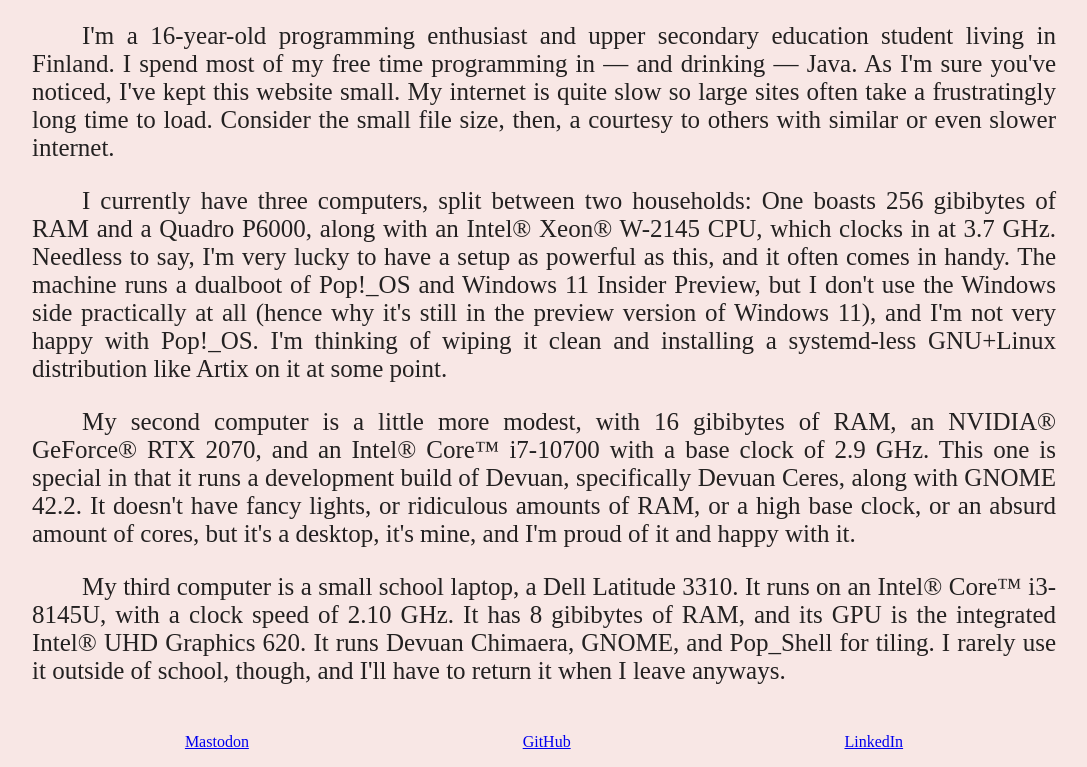
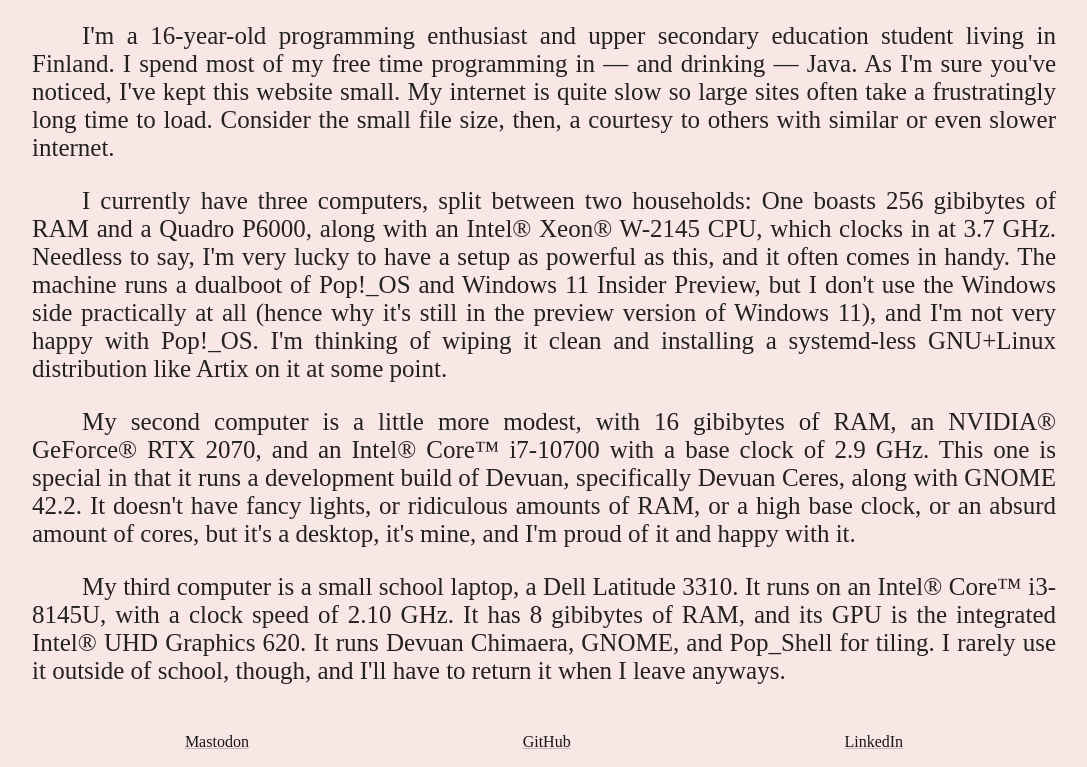
Before and after one commit to bluelhf/bluelhf.github.io, a website: page src/index.html in a window 1280 px wide. Shown: the part 89-856 px from the top of the page, without its empty margins (96-1183 px from the left). Drawn offline with Linux system fonts and the light colour scheme.

Commit message:
fix(page): link decolouring

```diff
--- a/src/index.html
+++ b/src/index.html
@@ -43,7 +43,16 @@
                 grid-template-rows: [header] 10% [content] min-content [footer] 1fr;
                 min-height: 100vh;
                 justify-items: stretch;
+            }
 
+            a {
+				text-decoration-color: rgba(1, 1, 1, 0.2);
+                color: inherit;
+                filter: brightness(66.666%);
+            }
+
+            a:visited {
+                text-decoration: none !important;
             }
 
             #header {
@@ -61,8 +70,6 @@
 
                 text-indent: 2em;
             }
-
-
 
             #content:after {
                 display: inline-block;
```
